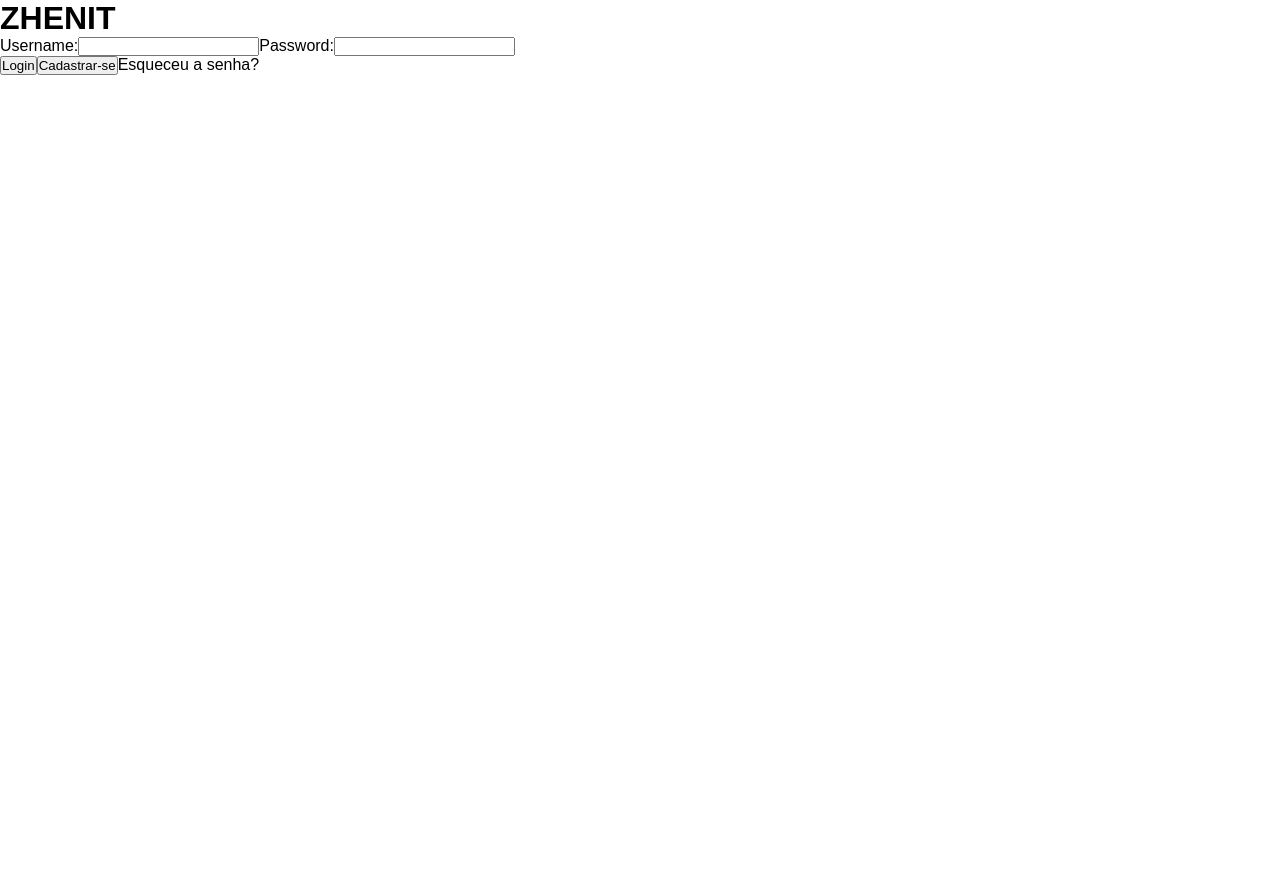
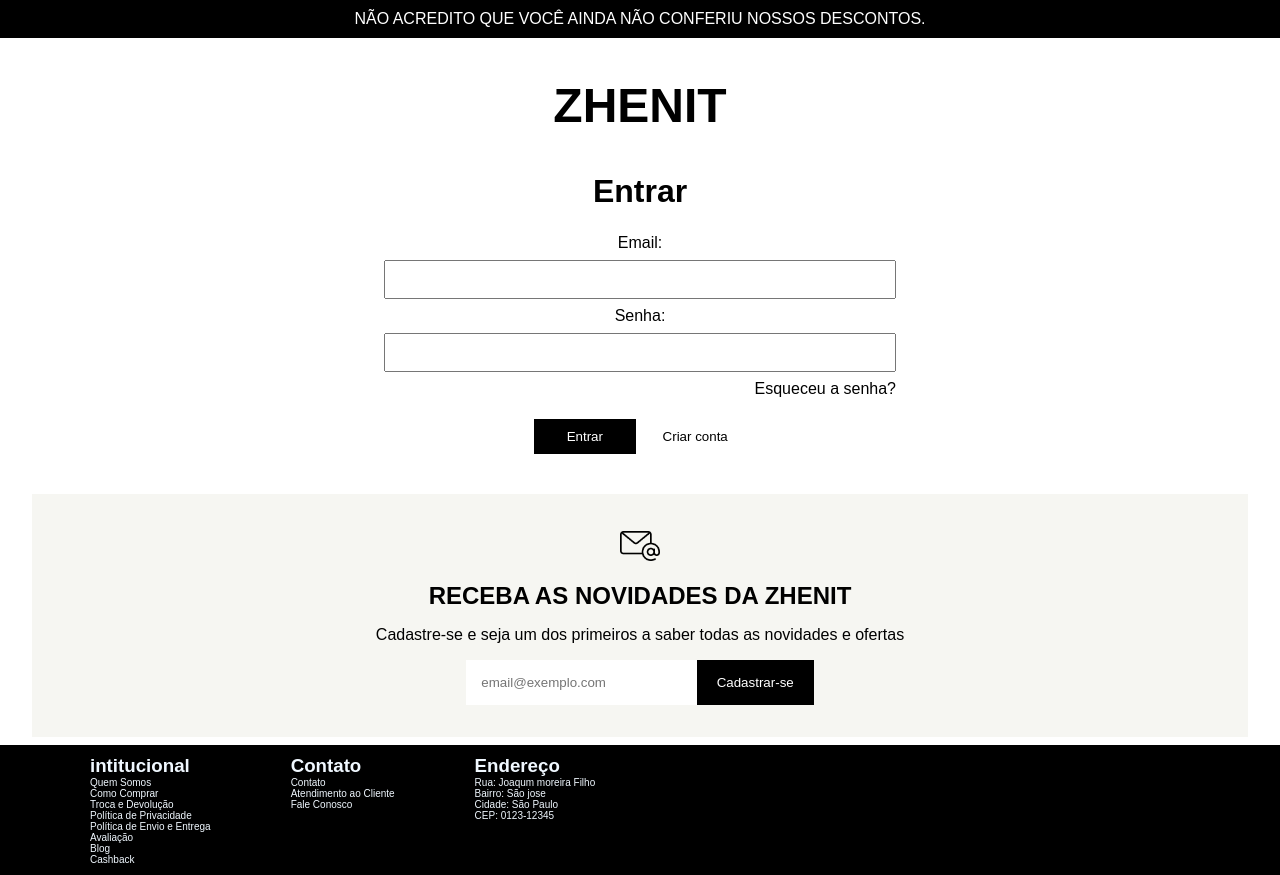
Before and after one commit to Akcio23/Frontend_product_store-, a React (Create React App) app: page /login in a window 1280 px wide. Before the commit the page ends 800 px from the top, so only its background shows below. Built offline with nearby package versions, Linux system fonts and the light colour scheme; a web font is replaced by a local one.

Commit message:
finish-login

```diff
--- a/src/components/TemplateLogin.jsx
+++ /dev/null
@@ -1,26 +0,0 @@
-import React from 'react'
-import { Link } from 'react-router-dom'
-
-function TemplateLogin() {
-    return (
-        <div>
-            <form>
-                <label for="username">Username:</label>
-                <input type="text" id="username" name="username" required />
-                <label for="password">Password:</label>
-                <input type="password" id="password" name="password" required />
-                <div className='button-login'>
-
-                    <button type="submit"> Login </button>
-                    <button type="submit"> Cadastrar-se </button>
-                    <Link>Esqueceu a senha?</Link>
-                </div>
-
-
-
-            </form>
-        </div>
-    )
-}
-
-export default TemplateLogin
--- /dev/null
+++ b/src/components/login/Novidades.jsx
@@ -0,0 +1,19 @@
+import React from 'react'
+import '../../style/Novidade.css'
+
+const Novidades = () => {
+  return (
+    <div className='main-novidades'>
+        <img src="email.png" alt="" width={40}  />
+      <h2>RECEBA AS NOVIDADES DA ZHENIT</h2>
+      <p>Cadastre-se e seja um dos primeiros a saber todas as novidades e ofertas</p>
+      <div className='novidades-email'>
+      <input type="email" name="email" id="email" placeholder='email@exemplo.com' />
+      <button>Cadastrar-se</button>
+      </div>
+
+    </div>
+  )
+}
+
+export default Novidades
--- /dev/null
+++ b/src/components/login/TemplateLogin.jsx
@@ -0,0 +1,29 @@
+import React from 'react'
+import { Link } from 'react-router-dom'
+import '../../style/TemplateLogin.css'
+
+function TemplateLogin() {
+    return (
+        <div className='forms-login'>
+            <form className='forms-login'>
+                <h2 className='title-login'>Entrar</h2>
+                <label for="email">Email:</label>
+                <input type="email" id="email" name="email" className='input-login' required />
+                <label for="password">Senha:</label>
+                <input type="password" id="password" name="password" className='input-login'  required />
+                <div className='recuperar-senha'> <Link>Esqueceu a senha?</Link> </div>
+                <div className='button-login'>
+
+                    <button type="submit" className='button-entrar'> Entrar </button>
+                    <button type=""  className='button-criar'> Criar conta</button>
+
+                </div>
+
+
+
+            </form>
+        </div>
+    )
+}
+
+export default TemplateLogin
--- a/src/routes/Login.jsx
+++ b/src/routes/Login.jsx
@@ -1,13 +1,18 @@
 import React from 'react'
-import TemplateLogin from '../components/TemplateLogin.jsx'
+import TemplateLogin from '../components/login/TemplateLogin.jsx'
+import Novidades from '../components/login/Novidades.jsx'
+import Footer from '../components/Footer';
 import { Link } from 'react-router-dom'
+import '../style/Login.css'
 
 function Login() {
   return (
-    <div>
-      <Link to={'/'}><h1 >ZHENIT</h1></Link>
-
+    <div className='main-login'>
+      <p className='aviso'>NÃO ACREDITO QUE VOCÊ AINDA NÃO CONFERIU NOSSOS DESCONTOS.</p>
+      <Link to={'/'}><h1 className='title-principal'>ZHENIT</h1></Link>
       <TemplateLogin />
+      <Novidades/>
+      <Footer />
     </div>
   )
 }
--- a/src/style/Footer.css
+++ b/src/style/Footer.css
@@ -5,6 +5,7 @@
     text-align: center; /* Centraliza o texto no rodapé */
     margin-top: auto; /* Empurra o Footer para o final da página */
     display: flex;
+    width: 100%;
 
 }
 
--- /dev/null
+++ b/src/style/Login.css
@@ -0,0 +1,25 @@
+.main-login{
+    display: flex;
+    flex-direction: column;
+    justify-content: center;
+    align-items: center;
+    gap: 0.5rem;
+}
+.main-login .aviso{
+    background-color: black;
+    color: white;
+    width: 100%;
+    text-align: center;
+    padding: 10px 1px;
+    font-weight: 200;
+}
+.title-principal{
+    font-size: 3rem;
+    text-align: center;
+    margin: 2rem;
+    transition: 1s linear;
+}
+
+.title-principal:hover{
+    color: rgb(57, 58, 58);
+}
--- /dev/null
+++ b/src/style/Novidade.css
@@ -0,0 +1,35 @@
+.main-novidades{
+    display: flex;
+    flex-direction: column;
+    justify-content: center;
+    align-items: center;
+    gap: 1rem;
+    margin-top: 2rem;
+    background-color: rgb(246, 246, 242);
+    width: 95%;
+    padding: 2rem;
+}
+
+.main-novidades p{
+    font-weight: 200;
+}
+.novidades-email{
+    width: 100%;
+    display: flex;
+    justify-content: center;
+    align-items: center;
+}
+.main-novidades input{
+    padding: 15px;
+    border: none;
+    width: 20%;
+}
+
+.main-novidades button{
+    padding: 15px 20px;
+    background-color: #000000;
+    color: white;
+    border: none;
+    cursor: pointer;
+    transition: background-color 0.3s;
+}
--- /dev/null
+++ b/src/style/TemplateLogin.css
@@ -0,0 +1,53 @@
+.forms-login{
+    display: flex;
+    flex-direction: column;
+    justify-content: center;
+    align-items: center;
+    width: 100%;
+    gap: 0.5rem;
+}
+
+.input-login{
+    width: 40%;
+    padding: 10px 15px;
+}
+
+.button-login{
+    display: flex;
+    gap: 0.5rem;
+    width: 40%;
+    justify-content: center;
+    margin-top: 1%;
+}
+
+.button-login button{
+    width: 20%;
+    padding: 10px 15px;
+    border: none;
+    cursor: pointer;
+    transition: background-color 0.3s ease;
+
+
+}
+
+.button-entrar{
+    background-color: rgb(0, 0, 0);
+    color: white;
+}
+
+.button-criar{
+    border: none;
+    background-color:#fff;
+}
+
+.recuperar-senha{
+    display: flex;
+    justify-content: end;
+    width: 40%;
+}
+
+.title-login{
+    text-align: center;
+    font-size: 2rem;
+    margin-bottom: 1rem;
+}
```
Also changed, not shown: public/email.png (added).
